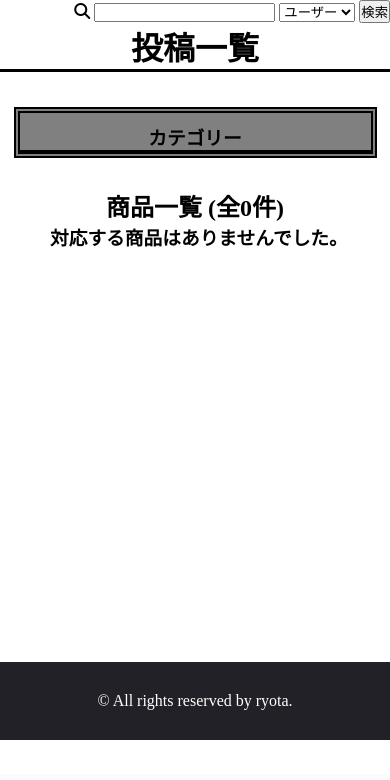
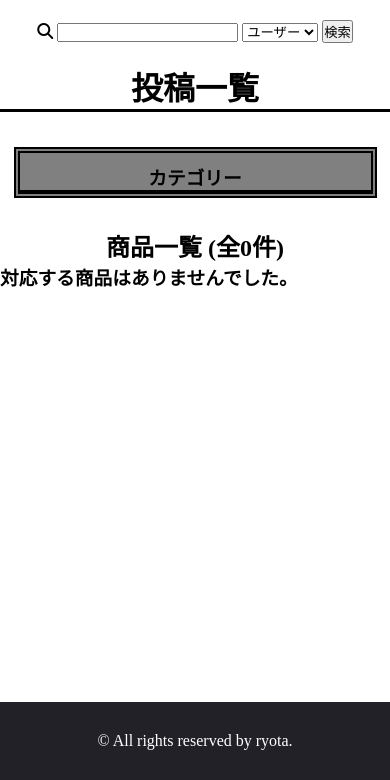
Before and after one commit to Hitohito1023/recommenders-fix, a Rails app: page /post_items in a window 390 px wide. Shown: the part 70-850 px from the top of the page. Before the commit the page ends 810 px from the top, so only its background shows below. Run offline with Rails 7, Linux system fonts and the light colour scheme; data that the repository does not hold is empty; style sheets or scripts are compiled from the project's sources; parts of the project's set-up code (start-up, migrations or seed data) failed here and were passed over; some libraries are stand-ins or nearby versions.

Commit message:
投稿一覧画面完成

```diff
--- a/app/assets/stylesheets/application.scss
+++ b/app/assets/stylesheets/application.scss
@@ -288,5 +288,4 @@
   }
 
 
-
 }
--- a/app/assets/stylesheets/post_items.scss
+++ b/app/assets/stylesheets/post_items.scss
@@ -296,6 +296,15 @@
 // レスポンシブ対応-------------------------------------------------------
 
 @media screen and (max-width:480px) {
+
+  // /post_items/index---------------------
+  .post-btn {
+    font-size     : 20px;
+    padding       : 5px 0px;
+    margin: 30px auto;
+    width: 90%;
+  }
+
   .post-item-index {
     display: block;
     .genre-sidebar {
@@ -312,8 +321,11 @@
         text-align: center;
       }
       .post-item {
+        margin: 0 auto;
 
         a {
+          margin: 20px auto;
+
         }
       }
     }
--- a/app/assets/stylesheets/search.scss
+++ b/app/assets/stylesheets/search.scss
@@ -47,3 +47,14 @@
     }
   }
 }
+
+// レスポンシブ対応-------------------------------------------------------
+
+
+@media screen and (max-width:480px) {
+  .search-form {
+    text-align: center;
+    margin: 20px;
+  }
+
+}
```
